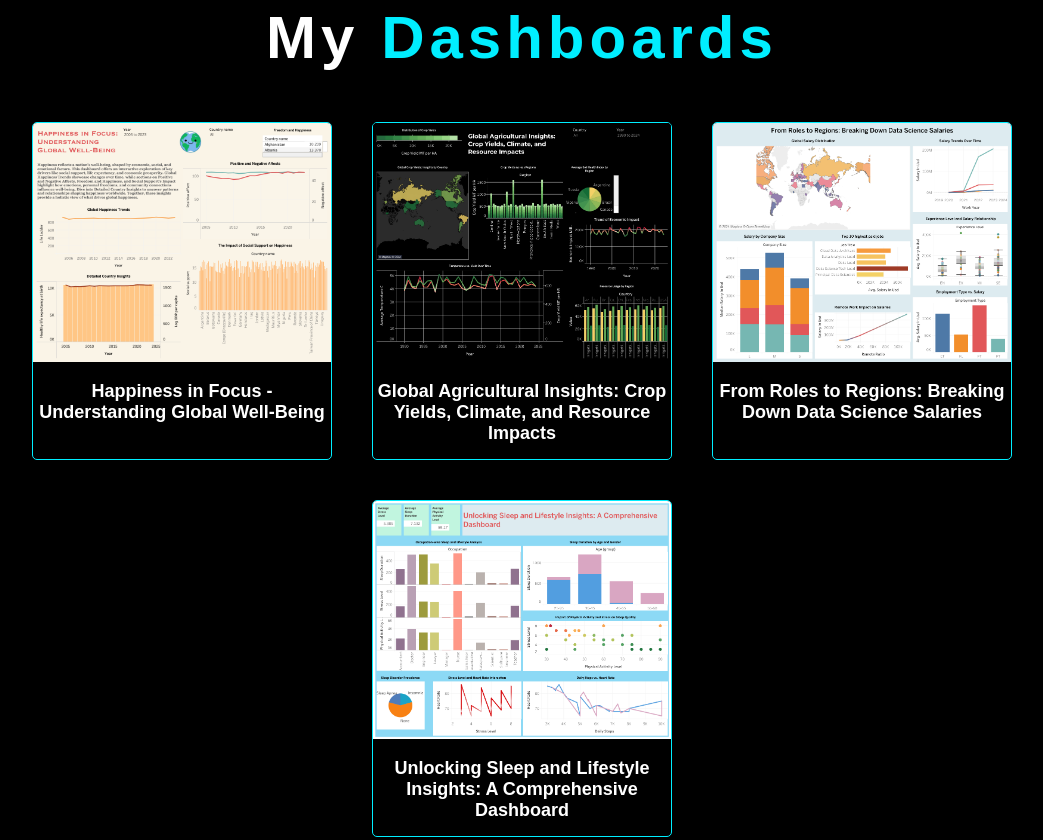
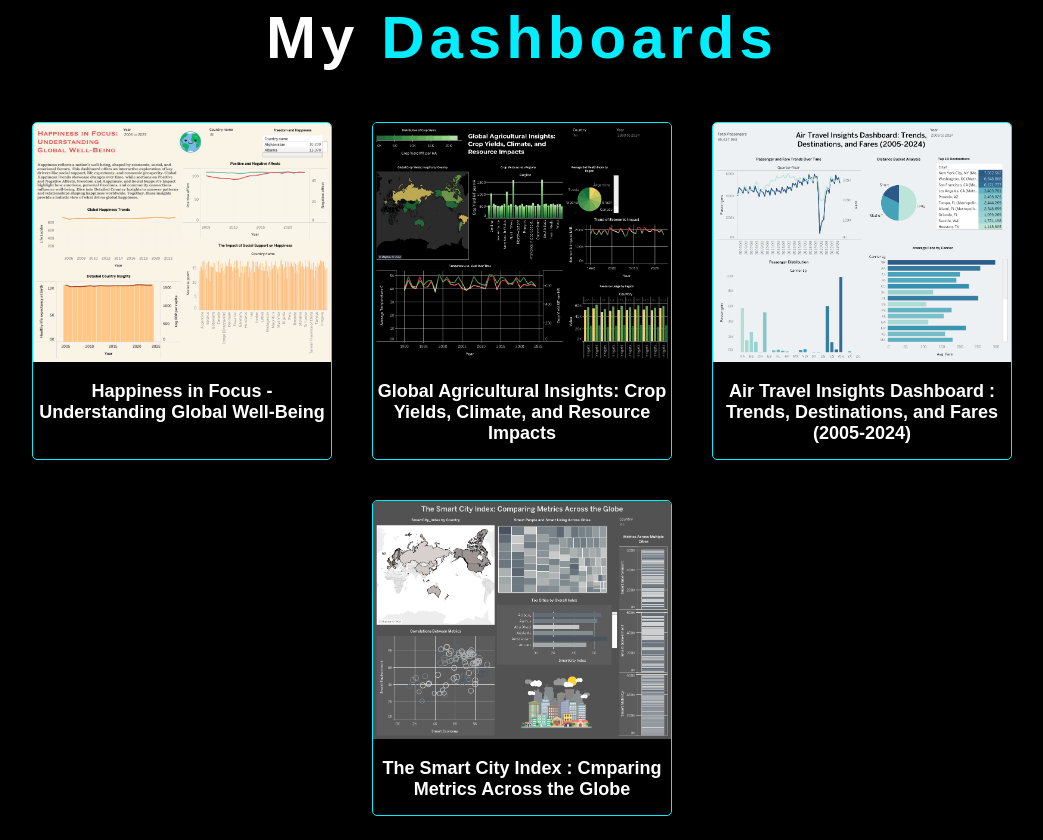
Before and after one commit to MrAdithya21/mywebs.github.io, a plain HTML site: page index.html in a window 1280 px wide. Shown: the part 4238-5078 px from the top of the page, without its empty margins (118-1161 px from the left). Drawn offline with nearby package versions, Linux system fonts and the light colour scheme; animation ran at ten frames a second.

Commit message:
Dashboard updates

```diff
--- a/index.html
+++ b/index.html
@@ -313,15 +313,15 @@
               </div>
               <div class="dashboard">
                 <a href="https://public.tableau.com/views/Dssalaries_17323045394200/Dashboard1?:language=en-US&:sid=&:redirect=auth&:display_count=n&:origin=viz_share_link"target="_blank">
-                  <img src="./img/Dashboard_3.png"alt="Dashboard 2 Thumbnail">
-                  <h3>From Roles to Regions: Breaking Down Data Science Salaries
+                  <img src="./img/Dashboard 5.png"alt="Dashboard 2 Thumbnail">
+                  <h3>Air Travel Insights Dashboard : Trends, Destinations, and Fares (2005-2024)
                 </h3>
                 </a>
               </div>
               <div class="dashboard">
                 <a href="https://public.tableau.com/views/sleepanalysis_17337004921210/Dashboard1?:language=en-US&:sid=&:redirect=auth&:display_count=n&:origin=viz_share_link"target="_blank">
-                  <img src="./img/Dashboard_4.png"alt="Dashboard 2 Thumbnail">
-                  <h3>Unlocking Sleep and Lifestyle Insights: A Comprehensive Dashboard
+                  <img src="./img/Dashboard 6.png"alt="Dashboard 2 Thumbnail">
+                  <h3>The Smart City Index : Cmparing Metrics Across the Globe
                 </h3>
                 </a>
               </div>
```
Also changed, not shown: img/Dashboard 5.png (added), img/Dashboard 6.png (added), 1 other file.
